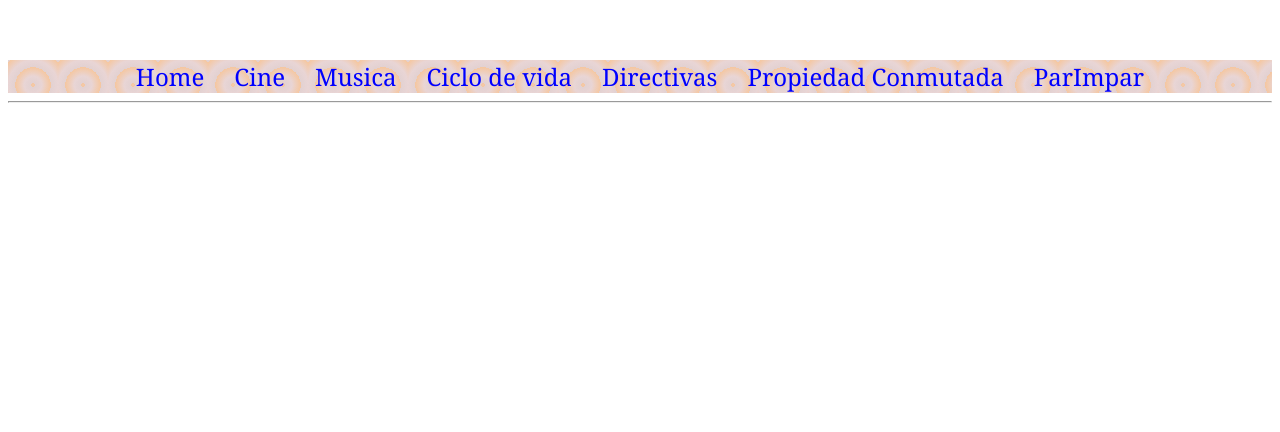
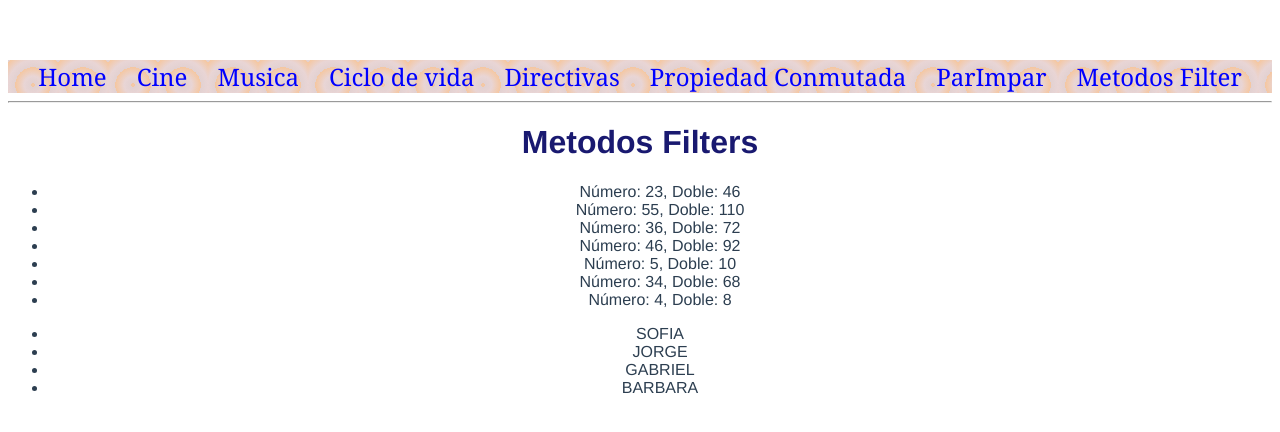
Before and after one commit to Danirolan21/primervue, a Vue app: page /MetodosFilters in a window 1280 px wide. Shown: the top 432 px of the page. Built offline with nearby package versions, Linux system fonts and the light colour scheme.

Commit message:
MetodosFilters

```diff
--- a/src/Router.js
+++ b/src/Router.js
@@ -6,6 +6,7 @@ import CicloVida from './components/CicloVida.vue';
 import DirectivasComponent from './components/DirectivasComponent.vue';
 import PropiedadConmutada from './components/PropiedadConmutada.vue';
 import NumeroParImpar from './components/NumeroParImpar.vue';
+import MetodosFilters from './components/MetodosFilters.vue';
 
 //CREAMOS UNA CONSTANTE ARRAY PARA LAS RUTAS
 const myRoutes = [
@@ -29,6 +30,9 @@ const myRoutes = [
     },
     {
         path: "/NumeroParImpar", component: NumeroParImpar
+    },
+    {
+        path: "/MetodosFilters", component: MetodosFilters
     }
 ]
 
--- a/src/components/MenuComponent.vue
+++ b/src/components/MenuComponent.vue
@@ -21,6 +21,9 @@
             </li>
             <li>
                 <router-link to="/NumeroParImpar" style="color: blue; text-decoration: none">ParImpar</router-link>
+            </li>
+            <li>
+                <router-link to="/MetodosFilters" style="color: blue; text-decoration: none">Metodos Filter</router-link>
             </li>
         </ul>
     </div>
--- /dev/null
+++ b/src/components/MetodosFilters.vue
@@ -0,0 +1,29 @@
+<template>
+    <div>
+        <h1 style="color: midnightblue">Metodos Filters</h1>
+        <ul>
+            <li v-for="num in numeros" :key='num'>
+                Número: {{num}},
+                Doble: {{ $filters.getNumeroDoble(num) }}
+            </li>
+        </ul>
+        <ul>
+            <li v-for="name in nombres" :key='name'>
+                {{ $filters.mayusculas(name) }}
+            </li>
+        </ul>
+    </div>
+</template>
+
+<script>
+    export default {
+        name: "MetodosFilters",
+        data() {
+            return {
+                numeros: [23,55,36,46,5,34,4],
+                nombres: ["Sofia", "Jorge", "Gabriel", "Barbara"]
+            }
+        }
+    }
+
+</script>
--- a/src/main.js
+++ b/src/main.js
@@ -2,4 +2,19 @@ import { createApp } from 'vue'
 import router from './Router'
 import App from './App.vue'
 
-createApp(App).use(router).mount('#app')
+//COMENZAMOS SEPARANDO NUESTRA CREACION
+
+var app = createApp(App)
+
+app.config.globalProperties.$filters = {
+    //CREAMOS DOS METODOS QUE RECIBIRAN PARAMETOS
+    //Y DEVOLVERAN UN CODIGO
+    mayusculas(dato){
+        return dato.toUpperCase();
+    },
+    getNumeroDoble(numero){
+        return numero * 2;
+    }
+}
+
+app.use(router).mount('#app')
```
